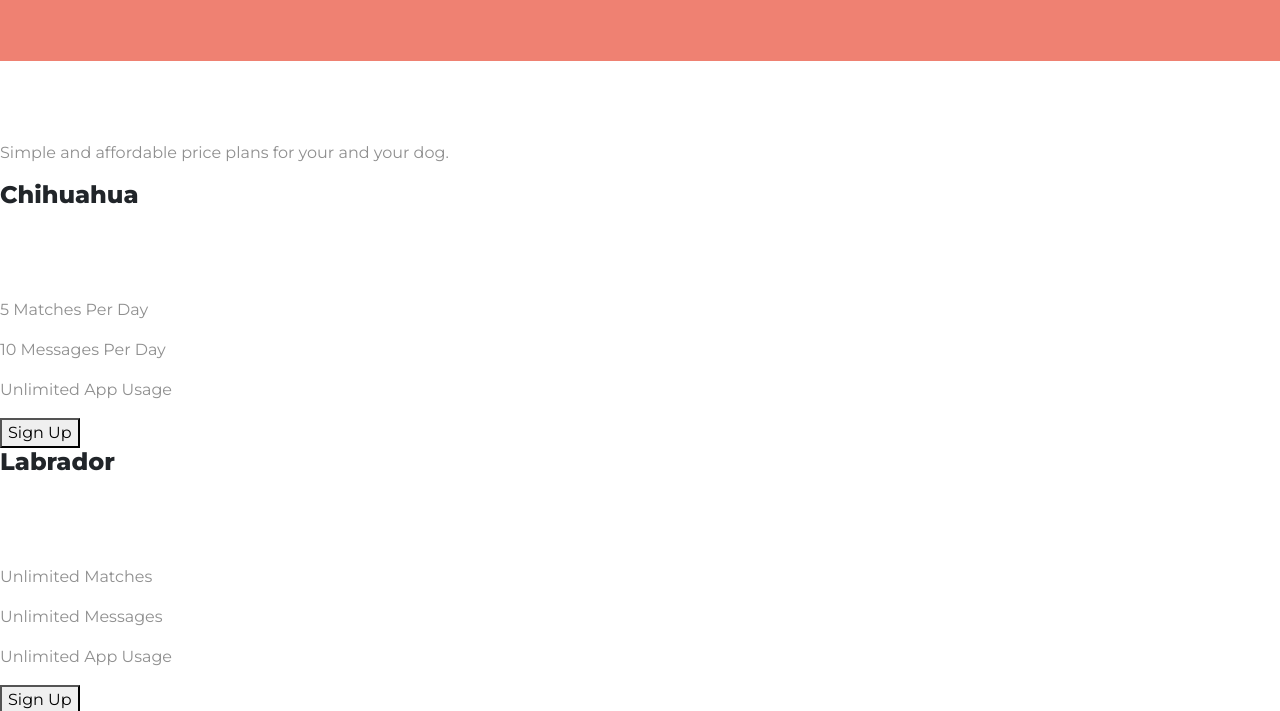
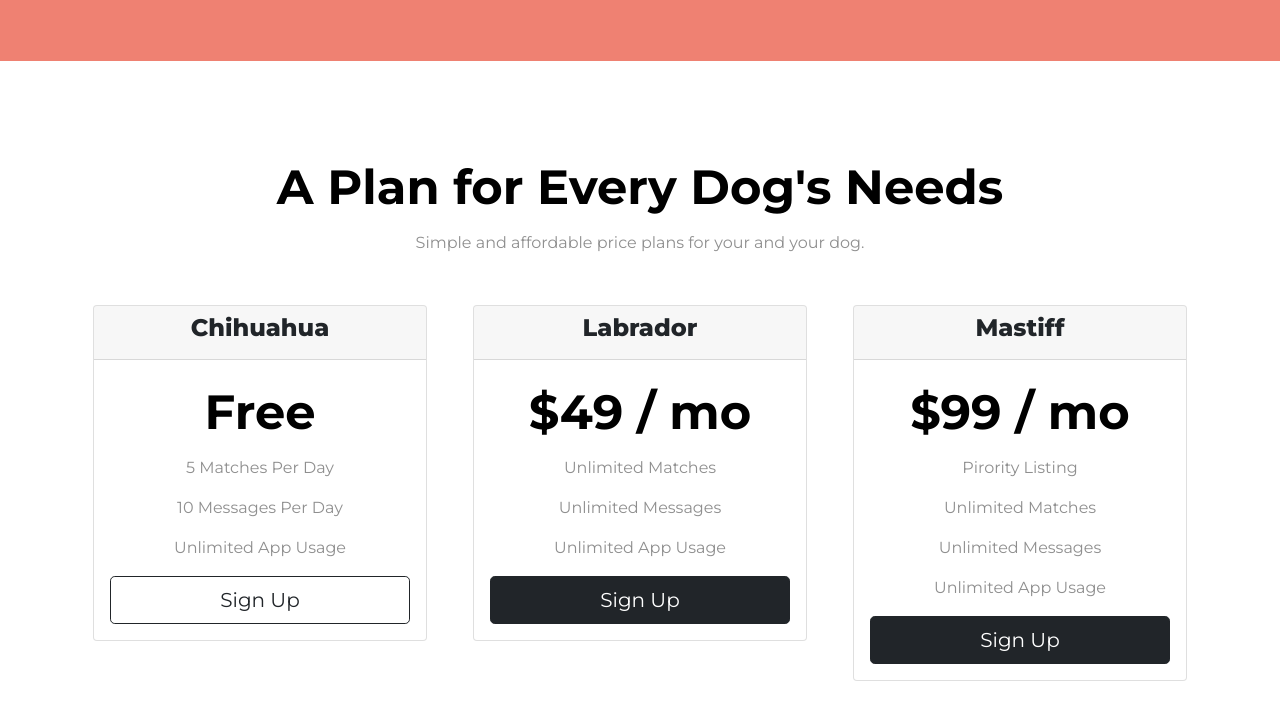
Before and after one commit to Tanvir-sazib/bootstrap-family-1, a plain HTML site: page index.html in a window 1280 px wide. Shown: the part 1833-2544 px from the top of the page. Drawn offline with nearby package versions, Linux system fonts and the light colour scheme.

Commit message:
pricing added

```diff
--- a/css/styles.css
+++ b/css/styles.css
@@ -99,3 +99,18 @@ h2{
     padding: 0 15px;
 
 }
+#pricing{
+    text-align: center;
+    margin-top: 7%;
+}
+#pricing h2{
+    color: #000;
+}
+.price-box{
+    text-align: center;
+    padding: 3% 2%;
+
+}
+.btn-block{
+    width: 100%;
+}
--- a/index.html
+++ b/index.html
@@ -156,31 +156,56 @@
 
     <h2>A Plan for Every Dog's Needs</h2>
     <p>Simple and affordable price plans for your and your dog.</p>
-
-
+    <div class="container">
+      <div class="row">
+        <div class="price-box col-lg-4 col-md-6">
+          <div class="card">
+            <div class="card-header">
               <h3>Chihuahua</h3>
+            </div>
+            <div class="card-body">
               <h2>Free</h2>
               <p>5 Matches Per Day</p>
               <p>10 Messages Per Day</p>
               <p>Unlimited App Usage</p>
-    <button type="button">Sign Up</button>
+              <button class="btn btn-outline-dark btn-lg btn-block" type="button">Sign Up</button>
+            </div>
+          </div>
+        </div>
 
-
+        <div class="price-box col-lg-4 col-md-6">
+          <div class="card">
+            <div class="card-header">
               <h3>Labrador</h3>
+            </div>
+            <div class="card-body">
               <h2>$49 / mo</h2>
               <p>Unlimited Matches</p>
               <p>Unlimited Messages</p>
               <p>Unlimited App Usage</p>
-    <button type="button">Sign Up</button>
+              <button class="btn btn-dark btn-lg btn-block" type="button">Sign Up</button>
+            </div>
+          </div>
+        </div>
 
-
+        <div class="price-box col-lg-4">
+          <div class="card">
+            <div class="card-header">
               <h3>Mastiff</h3>
+            </div>
+            <div class="card-body">
               <h2>$99 / mo</h2>
               <p>Pirority Listing</p>
               <p>Unlimited Matches</p>
               <p>Unlimited Messages</p>
               <p>Unlimited App Usage</p>
-    <button type="button">Sign Up</button>
+              <button class="btn btn-lg btn-block btn-dark " type="button">Sign Up</button>
+            </div>
+          </div>
+        </div>
+
+      </div>
+    </div>
 
   </section>
 
```
Lines whose indentation alone changed are shown as unchanged.
